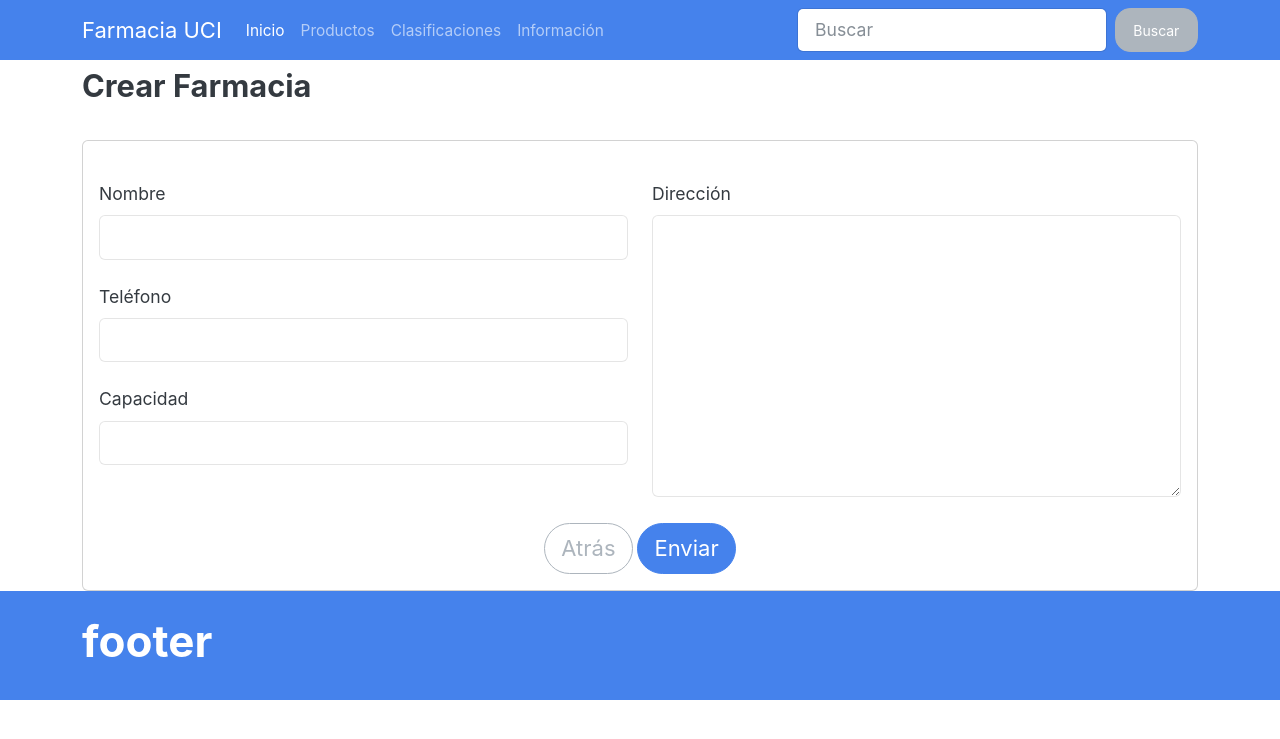
After one commit to gveitia13/farmacia, a Django app: page /crear-farmacia/ in a window 1280 px wide. The commit adds this page. Shown: the top 739 px of the page. Run offline with Django 4.2, Linux system fonts and the light colour scheme; data that the repository does not hold is empty; some libraries are stand-ins or nearby versions.

Commit message:
validacion pa crear una sola farmacia

```diff
--- a/app_core/models.py
+++ b/app_core/models.py
@@ -1,9 +1,5 @@
 from django.db import models
 from solo.models import SingletonModel
-
-
-class ImagenCarousel(models.Model):
-    imagen = models.ImageField('Imagen', upload_to='carousel/')
 
 
 class Farmacia(SingletonModel):
@@ -11,7 +7,6 @@ class Farmacia(SingletonModel):
     direccion = models.TextField('Dirección')
     telefono = models.CharField('Teléfono', max_length=15)
     capacidad = models.PositiveIntegerField('Capacidad', )
-    carousel = models.ManyToManyField(ImagenCarousel, verbose_name='Banners')
 
     def __str__(self): return self.nombre
 
--- a/app_core/urls.py
+++ b/app_core/urls.py
@@ -1,8 +1,7 @@
-from django.shortcuts import render
 from django.urls import path
 
 from app_core.views.categoria import CrearCategoria, ActualizarCategoria, ListarCategoria, EliminarCategoria
-from app_core.views.farmacia import IndexView
+from app_core.views.farmacia import IndexView, CrearFarmacia, EliminarFarmacia, EditarFarmacia
 from app_core.views.producto import CrearProducto, ListarProducto, EditarProducto, EliminarProducto
 
 urlpatterns = [
@@ -18,4 +17,8 @@ urlpatterns = [
     path('listar-producto/', ListarProducto.as_view(), name='producto-list'),
     path('editar-producto/<int:pk>/', EditarProducto.as_view(), name='producto-editar'),
     path('eliminar-producto/<int:pk>/', EliminarProducto.as_view(), name='producto-eliminar'),
+    # Farmacia
+    path('crear-farmacia/', CrearFarmacia.as_view(), name='farmacia-crear'),
+    path('eliminar-farmacia/<int:pk>/', EliminarFarmacia.as_view(), name='farmacia-eliminar'),
+    path('editar-farmacia/<int:pk>/', EditarFarmacia.as_view(), name='farmacia-editar'),
 ]
--- a/app_core/views/categoria.py
+++ b/app_core/views/categoria.py
@@ -2,7 +2,7 @@ from django.shortcuts import render
 from django.urls import reverse_lazy
 from django.views import generic
 
-from app_core.models import Categoria
+from app_core.models import Categoria, Farmacia
 
 
 class CrearCategoria(generic.CreateView):
@@ -15,6 +15,7 @@ class CrearCategoria(generic.CreateView):
         context = super().get_context_data()
         context['text'] = 'Crear Clasificación'
         context['back_url'] = self.success_url
+        context['farmacia'] = Farmacia.objects.first() if Farmacia.objects.exists() else None
         return context
 
 
@@ -28,6 +29,7 @@ class ActualizarCategoria(generic.UpdateView):
         context = super().get_context_data()
         context['text'] = f'Actualizar Clasificación {self.get_object()}'
         context['back_url'] = self.success_url
+        context['farmacia'] = Farmacia.objects.first() if Farmacia.objects.exists() else None
         return context
 
 
@@ -45,6 +47,7 @@ class ListarCategoria(generic.ListView):
         context = super().get_context_data()
         context['text'] = 'Listado de Clasificaciones'
         context['add_url'] = reverse_lazy('categoria-crear')
+        context['farmacia'] = Farmacia.objects.first() if Farmacia.objects.exists() else None
         return context
 
 
@@ -57,4 +60,5 @@ class EliminarCategoria(generic.DeleteView):
         context = super().get_context_data()
         context['model_name'] = 'Categoría'
         context['back_url'] = self.success_url
+        context['farmacia'] = Farmacia.objects.first() if Farmacia.objects.exists() else None
         return context
--- a/app_core/views/farmacia.py
+++ b/app_core/views/farmacia.py
@@ -1,3 +1,5 @@
+from django.shortcuts import redirect
+from django.urls import reverse_lazy
 from django.views import generic
 
 from app_core.models import Farmacia, Producto
@@ -19,3 +21,51 @@ class IndexView(generic.ListView):
         context['text'] = 'Últimos productos'
         print(context['object_list'])
         return context
+
+
+class CrearFarmacia(generic.CreateView):
+    template_name = 'pages/create-farmacia.html'
+    model = Farmacia
+    success_url = reverse_lazy('index')
+    fields = '__all__'
+
+    def get(self, request, *args, **kwargs):
+        farmacia = Farmacia.objects.first() if Farmacia.objects.exists() else None
+        if farmacia:
+            return redirect(reverse_lazy('farmacia-editar', kwargs={'pk': farmacia.pk}))
+        return super().get(request, *args, **kwargs)
+
+    def get_context_data(self, **kwargs):
+        context = super().get_context_data()
+        farmacia = Farmacia.objects.first() if Farmacia.objects.exists() else None
+        context['farmacia'] = farmacia
+        context['text'] = f'{"Crear"} Farmacia'
+        context['back_url'] = self.success_url
+        return context
+
+
+class EditarFarmacia(generic.UpdateView):
+    template_name = 'pages/update-farmacia.html'
+    model = Farmacia
+    success_url = reverse_lazy('index')
+    fields = '__all__'
+
+    def get_context_data(self, **kwargs):
+        context = super().get_context_data()
+        farmacia = Farmacia.objects.first() if Farmacia.objects.exists() else None
+        context['farmacia'] = farmacia
+        context['text'] = f'{"Editar"} Farmacia'
+        context['back_url'] = self.success_url
+        return context
+
+
+class EliminarFarmacia(generic.DeleteView):
+    model = Farmacia
+    template_name = 'pages/delete.html'
+    success_url = reverse_lazy('index')
+
+    def get_context_data(self, **kwargs):
+        context = super().get_context_data()
+        context['model_name'] = 'Farmacia'
+        context['back_url'] = reverse_lazy('farmacia-editar', kwargs={'pk': self.get_object().pk})
+        return context
--- a/app_core/views/producto.py
+++ b/app_core/views/producto.py
@@ -14,6 +14,7 @@ class CrearProducto(generic.CreateView):
         context = super().get_context_data()
         context['text'] = 'Crear Producto'
         context['back_url'] = self.success_url
+        context['farmacia'] = Farmacia.objects.first() if Farmacia.objects.exists() else None
         return context
 
 
@@ -27,6 +28,7 @@ class EditarProducto(generic.UpdateView):
         context = super().get_context_data()
         context['text'] = f'Editar Producto {self.get_object()}'
         context['back_url'] = self.success_url
+        context['farmacia'] = Farmacia.objects.first() if Farmacia.objects.exists() else None
         return context
 
 
@@ -44,6 +46,7 @@ class ListarProducto(generic.ListView):
         context = super().get_context_data()
         context['text'] = 'Listado de Productos'
         context['add_url'] = reverse_lazy('producto-crear')
+        context['farmacia'] = Farmacia.objects.first() if Farmacia.objects.exists() else None
         return context
 
 
@@ -55,5 +58,6 @@ class EliminarProducto(generic.DeleteView):
     def get_context_data(self, **kwargs):
         context = super().get_context_data()
         context['model_name'] = 'Producto'
+        context['farmacia'] = Farmacia.objects.first() if Farmacia.objects.exists() else None
         context['back_url'] = self.success_url
         return context
--- a/static/css/style.css
+++ b/static/css/style.css
@@ -38,7 +38,7 @@
 
 @media (min-width: 1200px) {
     .img-carousel {
-        height: 25rem;
+        height: 26rem;
     }
 
     .img-product {
--- a/templates/components/carousel.html
+++ b/templates/components/carousel.html
@@ -14,13 +14,13 @@
             </div>
             <div class="carousel-inner">
                 <div class="carousel-item active">
-                    <img src="{% static 'img/R.jfif' %}" class="d-block w-100 img-carousel" alt="...">
+                    <img src="{% static 'img/R.jfif' %}" class="d-block rounded w-100 img-carousel" alt="...">
                 </div>
                 <div class="carousel-item">
-                    <img src="{% static 'img/R (1).jfif' %}" class="d-block w-100 img-carousel" alt="...">
+                    <img src="{% static 'img/R (1).jfif' %}" class="d-block rounded w-100 img-carousel" alt="...">
                 </div>
                 <div class="carousel-item">
-                    <img src="{% static 'img/R (2).jfif' %}" class="d-block w-100 img-carousel" alt="...">
+                    <img src="{% static 'img/R (2).jfif' %}" class="d-block rounded w-100 img-carousel" alt="...">
                 </div>
             </div>
             <button class="carousel-control-prev" type="button" data-bs-target="#carouselExampleIndicators"
--- a/templates/components/navbar.html
+++ b/templates/components/navbar.html
@@ -1,6 +1,8 @@
 <nav class="navbar navbar-expand-lg navbar-dark bg-primary mb-2">
     <div class="container">
-        <a class="navbar-brand" href="{% url 'index' %}">Farmacia UCI</a>
+        <a class="navbar-brand"
+           href="{% if farmacia %}{% url 'farmacia-editar' farmacia.pk %}{% else %}{% url 'farmacia-crear' %}{% endif %}">
+            Farmacia UCI</a>
         <button class="navbar-toggler" type="button" data-bs-toggle="collapse" data-bs-target="#navbarColor01"
                 aria-controls="navbarColor01" aria-expanded="false" aria-label="Toggle navigation">
             <span class="navbar-toggler-icon"></span>
--- /dev/null
+++ b/templates/pages/create-farmacia.html
@@ -0,0 +1,57 @@
+{% extends 'main.html' %}
+{% load widget_tweaks %}
+{% block main %}
+    {% block carousel %}
+
+    {% endblock %}
+    <section class="section-create-update-farmacia">
+        <div class="container">
+            <div>
+                <h3>{{ text }}</h3>
+            </div>
+            <br>
+            <div class="card">
+                <div class="card-body">
+                    <form action="" method="post" enctype="multipart/form-data">
+                        {% csrf_token %}
+                        <div class="row">
+                            <div class="col-md-6 col-12">
+                                <div class="form-group">
+                                    <label for="{{ form.nombre.id }}"
+                                           class="form-label mt-4">{{ form.nombre.label }}</label>
+                                    {{ form.nombre|add_class:'form-control' }}
+                                </div>
+                                <div class="form-group">
+                                    <label for="{{ form.telefono.id }}"
+                                           class="form-label mt-4">{{ form.telefono.label }}</label>
+                                    {{ form.telefono|add_class:'form-control' }}
+                                </div>
+                                <div class="form-group">
+                                    <label for="{{ form.capacidad.id }}"
+                                           class="form-label mt-4">{{ form.capacidad.label }}</label>
+                                    {{ form.capacidad|add_class:'form-control' }}
+                                </div>
+                            </div>
+                            <div class="col-md-6 col-12">
+                                <div class="form-group">
+                                    <label for="{{ form.direccion.id }}"
+                                           class="form-label mt-4">{{ form.direccion.label }}</label>
+                                    {{ form.direccion|add_class:'form-control' }}
+                                </div>
+                            </div>
+                        </div>
+                        <br>
+                        <div class="text-center">
+                            <a href="{{ back_url }}" class="btn btn-lg btn-outline-secondary">Atrás</a>
+                            <button type="submit" class="btn btn-lg btn-primary">Enviar</button>
+                            {% block delete-farmacia %}
+
+                            {% endblock %}
+                        </div>
+                    </form>
+                </div>
+            </div>
+        </div>
+    </section>
+
+{% endblock %}
```
Also changed, not shown: templates/pages/update-farmacia.html (added, +7 -0 lines), app_core/migrations/0002_remove_farmacia_carousel_delete_imagencarousel.py (added), db.sqlite3.
